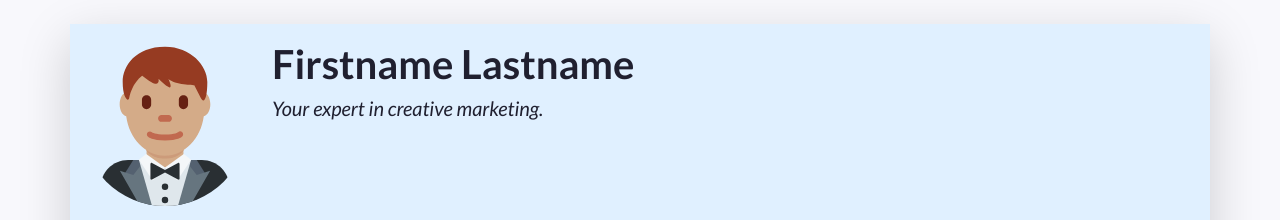
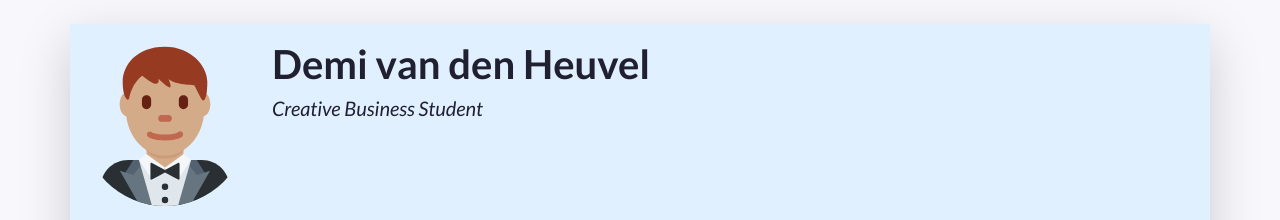
Before and after one commit to demivandenheuvel/MyCV, a plain HTML site: page index.html in a window 1280 px wide. Shown: the top 220 px of the page. Drawn offline with nearby package versions, Linux system fonts and the light colour scheme.

Commit message:
added name

```diff
--- a/index.html
+++ b/index.html
@@ -54,8 +54,8 @@
           A container to wrap around your name and tagline. Full-width at small size, then columns of increasing size.
         -->
         <div class="col-12 col-sm-8 col-md-9 col-lg-10 my-3 header-content">
-          <h1 class="fw-bolder">Firstname Lastname</h1>
-          <h5 class="fst-italic tagline">Your expert in creative marketing.</h5>
+          <h1 class="fw-bolder">Demi van den Heuvel&nbsp;</h1>
+          <h5 class="fst-italic tagline">Creative Business Student</h5>
         </div>
       </header>
 
```
